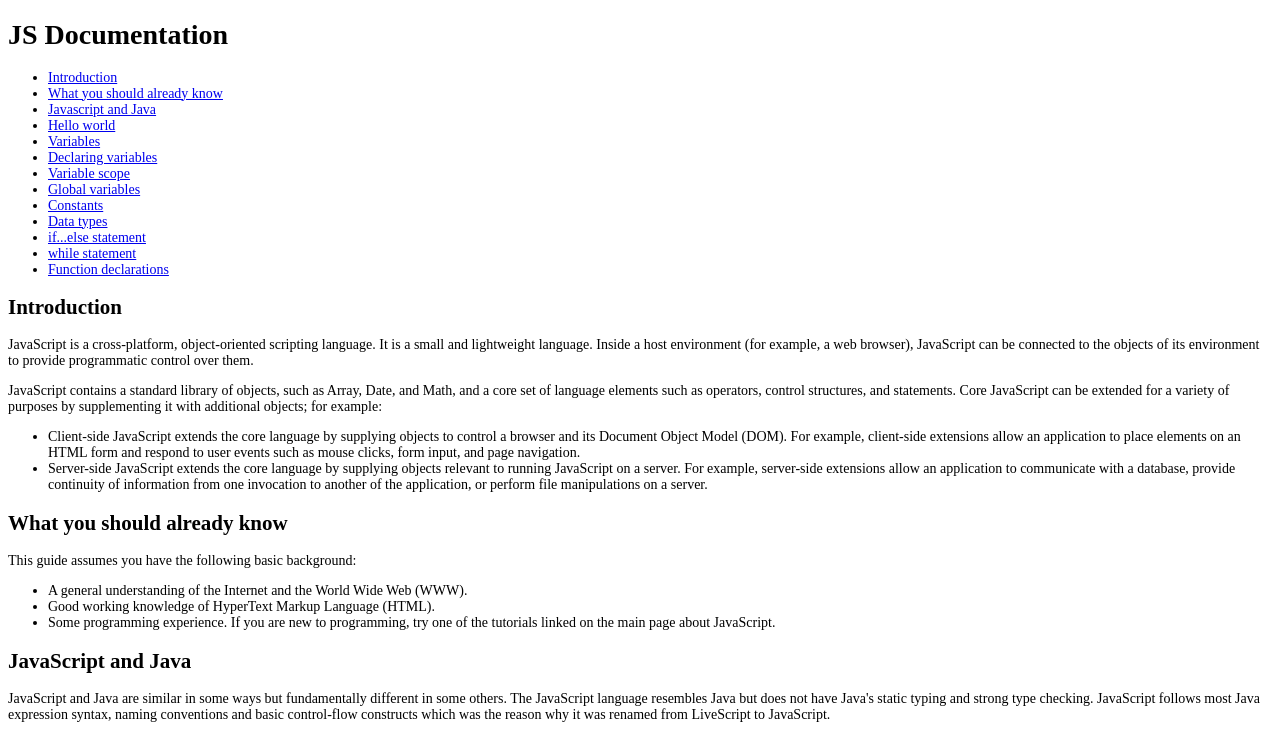
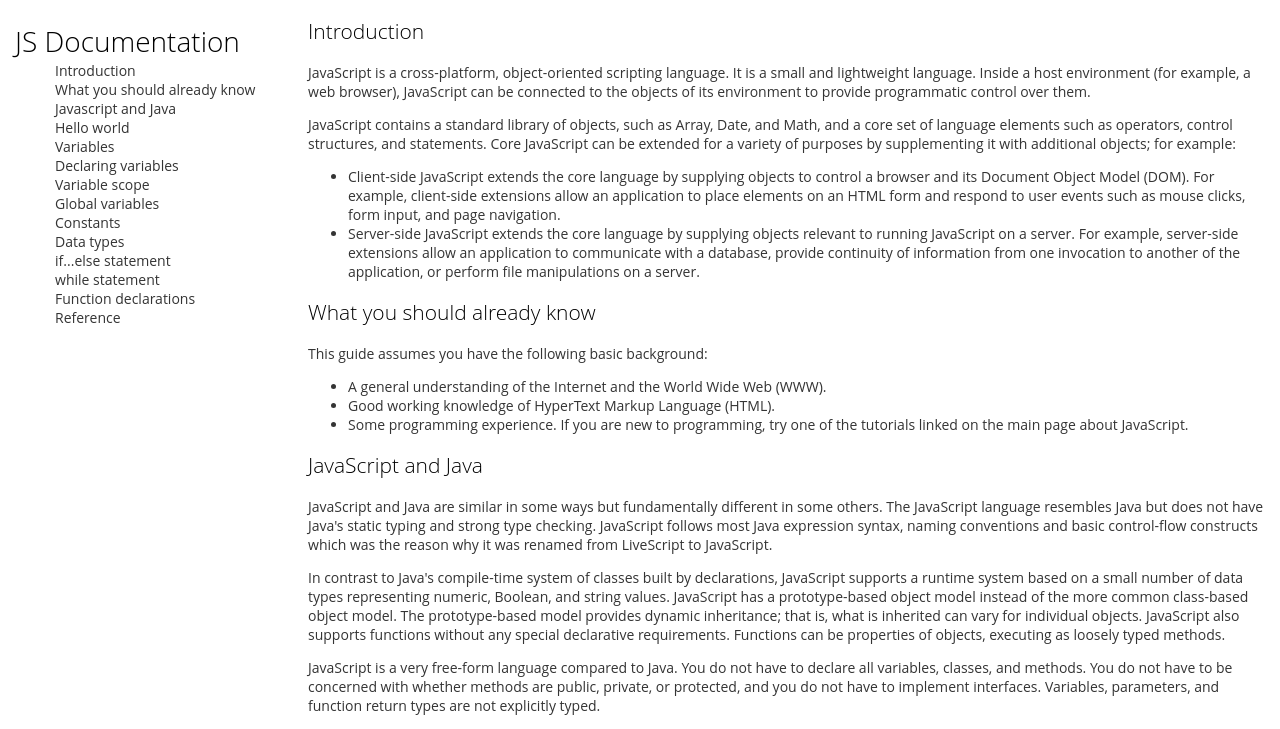
Before and after one commit to alyssa-denary/freecodecamp-projects, a plain HTML site: page tech-doc-page/index.html in a window 1280 px wide. Shown: the top 729 px of the page. Drawn offline with Linux system fonts and the light colour scheme.

Commit message:
style: position nav to left

```diff
--- a/tech-doc-page/index.html
+++ b/tech-doc-page/index.html
@@ -9,7 +9,7 @@
   </head>
   <body>
     <h1 class="left">JS Documentation</h1>
-    <nav class="left">
+    <nav id="nav" class="left">
       <ul>
         <li><a href="#intro">Introduction</a></li>
         <li><a href="#already-know">What you should already know</a></li>
@@ -24,6 +24,7 @@
         <li><a href="#if-else">if...else statement</a></li>
         <li><a href="#while">while statement</a></li>
         <li><a href="#function-declaration">Function declarations</a></li>
+        <li><a href="#reference">Reference</a></li>
       </ul>
     </nav>
     <main>
--- a/tech-doc-page/styles.css
+++ b/tech-doc-page/styles.css
@@ -1,3 +1,7 @@
+:root {
+  --darkGrey: rgb(52, 52, 52);
+}
+
 *,
 ::before,
 ::after {
@@ -5,6 +9,39 @@
 }
 
 body {
-  font-style: sans-serif;
+  font-family: "Open Sans", Arial, sans-serif;
   font-size: 14px;
 }
+
+body :not(h1) :not(h2) {
+  color: var(--darkGrey);
+}
+
+h1,
+h2 {
+  font-weight: 300;
+}
+
+.left {
+  position: fixed;
+  left: 0;
+  width: 280px;
+  padding: 5px;
+  margin: 0 10px;
+}
+
+main {
+  padding-left: 300px;
+}
+
+#nav {
+  margin-top: 25px;
+}
+
+#nav ul li {
+  list-style: none;
+}
+
+#nav ul li a {
+  text-decoration: none;
+}
```
